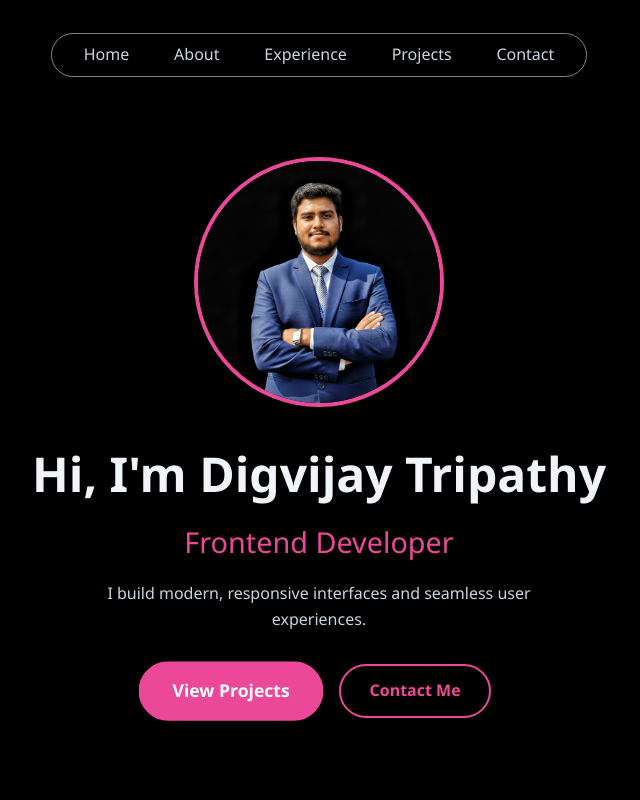
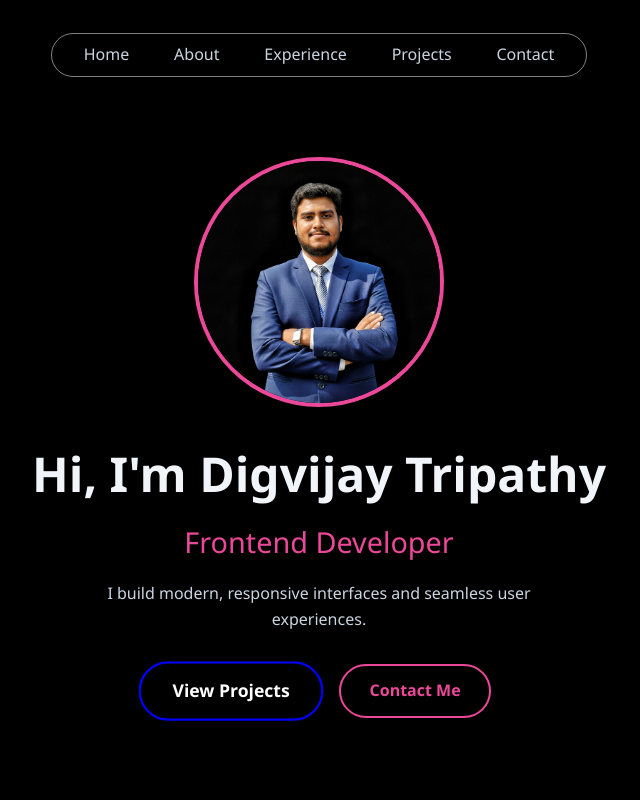
Before and after one commit to DIGVIJAY-TRIPATHY/PORTFOLIO, a React (Vite) app: page / in a window 1280 px wide. In both pictures the pointer is over the link "View Projects". Shown: the top 800 px of the page, without its empty margins (321-961 px from the left). Built offline with nearby package versions, Linux system fonts and the light colour scheme.

Commit message:
adding the about section

```diff
--- a/src/App.jsx
+++ b/src/App.jsx
@@ -5,12 +5,14 @@ import Experience from './components/experience.jsx';
 import Projects from './components/projects.jsx';
 import Testimonial from './components/testimonial.jsx';
 import Contact from './components/contact.jsx';
+// import About from './components/about.jsx';
 
 function App() {
   return (
     <div className="App">
       <Header/>
       <Hero/>
+      {/* <About/> */}
       <Experience/>
       <Projects />
       <Testimonial/>
--- a/src/components/hero.css
+++ b/src/components/hero.css
@@ -77,7 +77,7 @@
 }
 
 .primary-btn:hover {
-  background: var(--accent-color);
+  border: 2px solid blue;
   color: #fff;
   transform: scale(1.1);
 }
@@ -88,7 +88,7 @@
 }
 
 .outline-btn:hover {
-  background: var(--accent-color);
+  border: 2px solid blue;
   color: #fff;
   transform: scale(1.1);
 }
```
Also changed, not shown: src/components/about.css (added), src/components/about.jsx (added).
